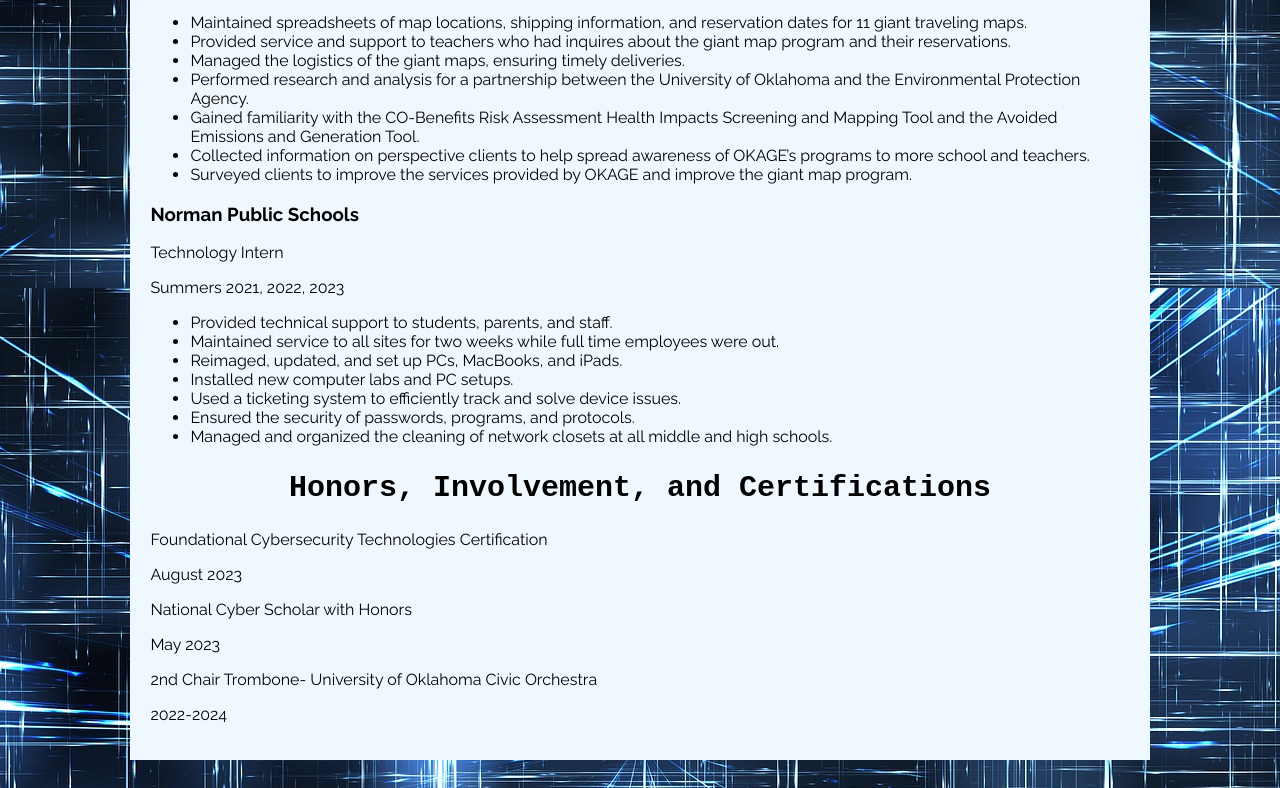
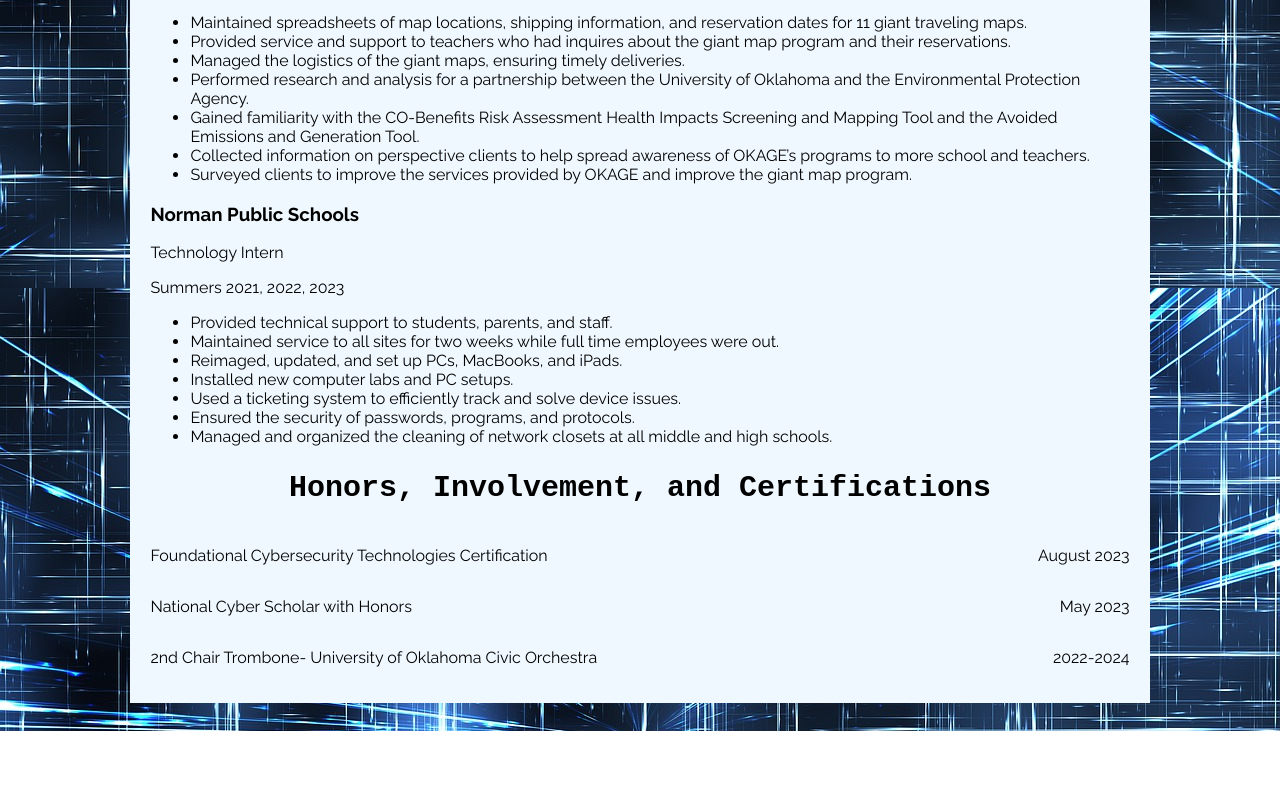
Before and after one commit to aHolderbaum/aHolderbaum.github.io, a plain HTML site: page resume.html in a window 1280 px wide. Shown: the part 617-1405 px from the top of the page. After the commit the page ends 1348 px from the top, so only its background shows below. Drawn offline with Linux system fonts and the light colour scheme; a web font is replaced by a local one.

Commit message:
Updated title, Resume design

```diff
--- a/resume.css
+++ b/resume.css
@@ -50,3 +50,14 @@ p line{
   color:black;
 font-style: italic;
 }
+
+.line{
+  display: inline-block;
+  text-align: left;
+  width: 75%;
+}
+.date{
+  display: inline-block;
+  text-align:right;
+  width:25%;
+}
--- a/resume.html
+++ b/resume.html
@@ -3,7 +3,7 @@
   <head>
     <meta charset="utf-8">
     <meta name="viewport" content="width=device-width">
-    <title>Resume</title>
+    <title>Alison Holderbaum Portfolio</title>
     <link href="resume.css" rel="stylesheet" type="text/css" />
     <link rel="preconnect" href="https://fonts.googleapis.com">
     <link rel="preconnect" href="https://fonts.gstatic.com" crossorigin>
@@ -58,9 +58,9 @@
     </section>
     <section>
       <h2>Honors, Involvement, and Certifications</h2>
-      <p class="line"> Foundational Cybersecurity Technologies Certification</p><p>August 2023</p>
-      <p class="line">National Cyber Scholar with Honors</p><p>May 2023</p>
-      <p class="line">2nd Chair Trombone- University of Oklahoma Civic Orchestra</p><p>2022-2024</p>
+      <p class="line"> Foundational Cybersecurity Technologies Certification</p><p class="date">August 2023</p>
+      <p class="line">National Cyber Scholar with Honors</p><p class="date">May 2023</p>
+      <p class="line">2nd Chair Trombone- University of Oklahoma Civic Orchestra</p><p class="date">2022-2024</p>
     </section>
       </div>
   </body>
```
Also changed, not shown: index.html (+1 -1 lines).
